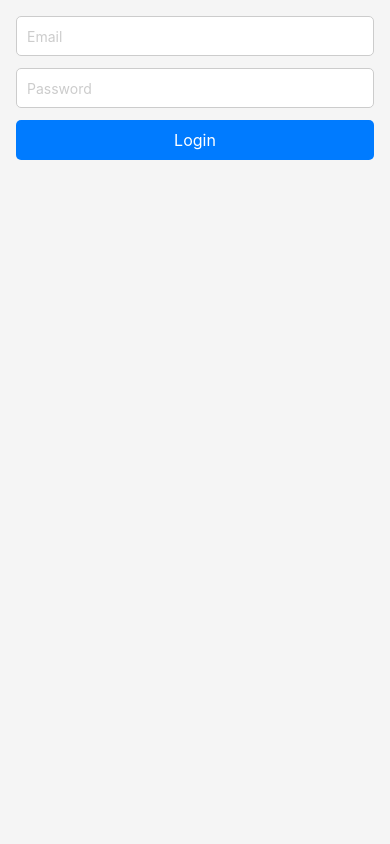
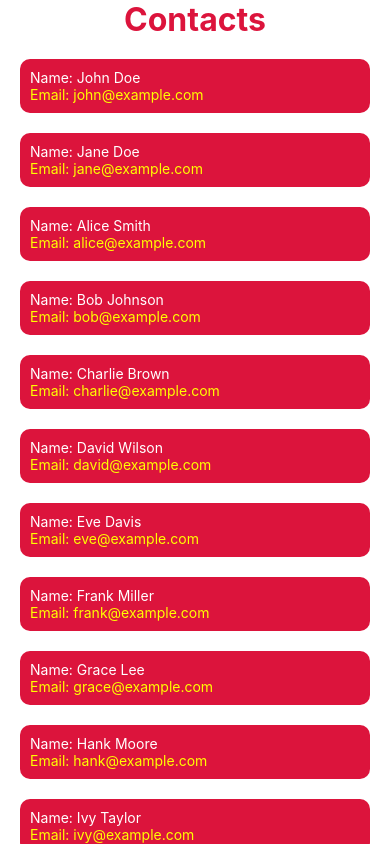
Before and after one commit to anonys6/react-native, a React Native app: screen / in a window 390 px wide. Built offline with nearby package versions, Linux system fonts and the light colour scheme.

Commit message:
flat list done

```diff
--- a/App.jsx
+++ b/App.jsx
@@ -11,6 +11,7 @@ import FlatList from './src/components/FlatListScreen';
 import FlatListScreen from './src/components/FlatListScreen';
 import SectionListScreen from './src/components/SectionListScreen';
 import Login from './src/components/Login';
+import ContactListScreen from './src/screens/ContactList/ContactListScreen';
 
 const App = () => {
   return (
@@ -24,7 +25,8 @@ const App = () => {
       {/* <Styling /> */}
       {/* <FlatListScreen /> */}
       {/* <SectionListScreen /> */}
-      <Login />
+      {/* <Login /> */}
+      <ContactListScreen />
     </View>
   );
 };
@@ -32,7 +34,6 @@ const styles = StyleSheet.create({
   container: {
     flex: 1,
     justifyContent: 'center', // Center vertically
-    alignItems: 'center', // Center horizontally
   },
 });
 
--- /dev/null
+++ b/src/components/ContactItem.jsx
@@ -0,0 +1,14 @@
+import { View, Text } from 'react-native';
+import React from 'react';
+import { styles } from '../screens/ContactList/style';
+
+const ContactItem = ({ name, email }) => {
+    return (
+        <View style={styles.contactItem}>
+            <Text style={styles.name}>Name: {name}</Text>
+            <Text style={styles.email}>Email: {email}</Text>
+        </View>
+    );
+};
+
+export default ContactItem;
--- /dev/null
+++ b/src/screens/ContactList/ContactListScreen.jsx
@@ -0,0 +1,23 @@
+
+import { FlatList, Text } from 'react-native';
+import React from 'react';
+import { user } from './userDetails';
+import ContactItem from '../../components/ContactItem';
+import { styles } from './style';
+
+const ContactListScreen = () => {
+    const renderItem = ({ item }) => (
+        <ContactItem name={item.name} email={item.email} />
+    );
+
+    return (
+        <FlatList
+            data={user}
+            renderItem={renderItem}
+            keyExtractor={(item) => item.id}
+            ListHeaderComponent={<Text style={styles.header}>Contacts</Text>}
+        />
+    );
+};
+
+export default ContactListScreen;
--- /dev/null
+++ b/src/screens/ContactList/style.js
@@ -0,0 +1,25 @@
+import { StyleSheet } from 'react-native';
+
+export const styles = StyleSheet.create({
+    header: {
+        fontSize: 32,
+        fontWeight: 'bold',
+        color: 'crimson',
+        marginBottom: 10,
+        textAlign: 'center',
+    },
+    contactItem: {
+        padding: 10,
+        backgroundColor: 'crimson',
+        marginVertical: 10,
+        marginHorizontal: 20,
+        borderRadius: 10,
+    },
+    name: {
+        color: 'white',
+    },
+    email: {
+        color: 'yellow',
+    },
+
+});
--- /dev/null
+++ b/src/screens/ContactList/userDetails.js
@@ -0,0 +1,62 @@
+export const user = [
+    {
+        id: 1,
+        name: 'John Doe',
+        email: 'john@example.com',
+    },
+    {
+        id: 2,
+        name: 'Jane Doe',
+        email: 'jane@example.com',
+    },
+    {
+        id: 3,
+        name: 'Alice Smith',
+        email: 'alice@example.com',
+    },
+    {
+        id: 4,
+        name: 'Bob Johnson',
+        email: 'bob@example.com',
+    },
+    {
+        id: 5,
+        name: 'Charlie Brown',
+        email: 'charlie@example.com',
+    },
+    {
+        id: 6,
+        name: 'David Wilson',
+        email: 'david@example.com',
+    },
+    {
+        id: 7,
+        name: 'Eve Davis',
+        email: 'eve@example.com',
+    },
+    {
+        id: 8,
+        name: 'Frank Miller',
+        email: 'frank@example.com',
+    },
+    {
+        id: 9,
+        name: 'Grace Lee',
+        email: 'grace@example.com',
+    },
+    {
+        id: 10,
+        name: 'Hank Moore',
+        email: 'hank@example.com',
+    },
+    {
+        id: 11,
+        name: 'Ivy Taylor',
+        email: 'ivy@example.com',
+    },
+    {
+        id: 12,
+        name: 'Jack White',
+        email: 'jack@example.com',
+    },
+];
```
